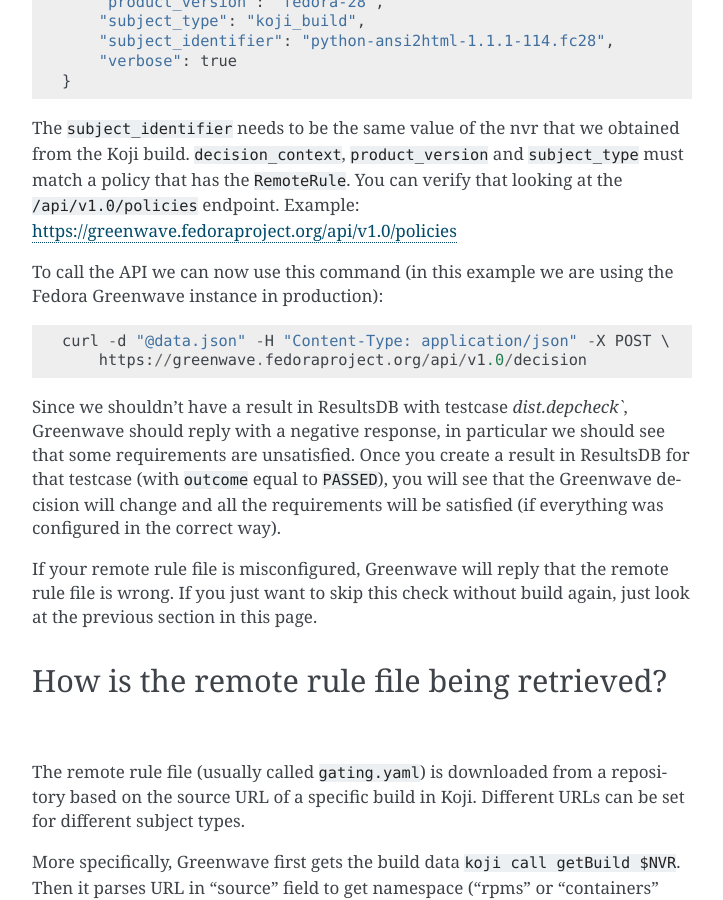
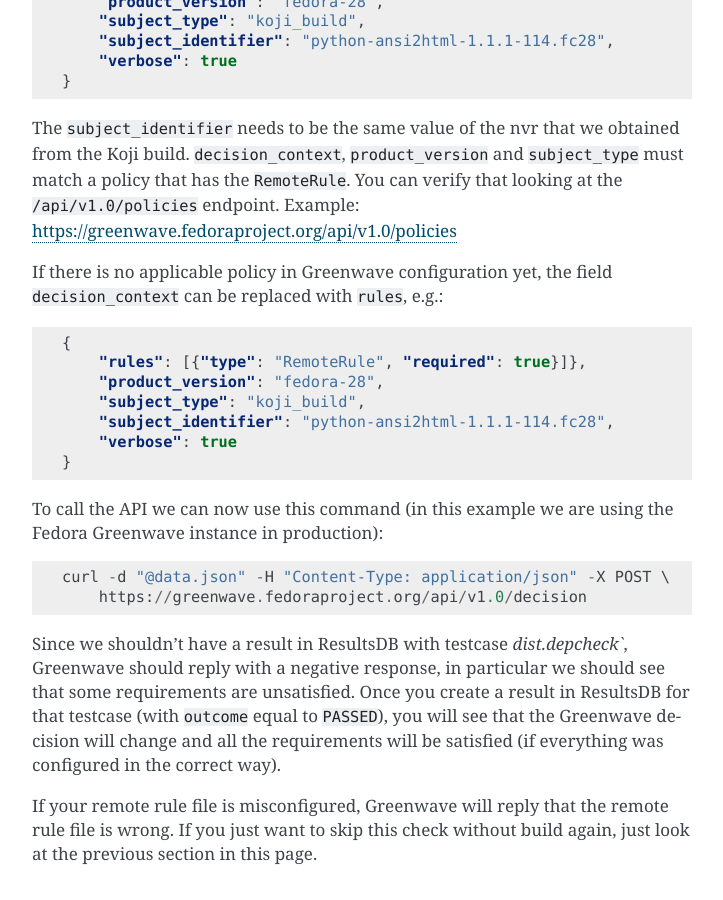
Before and after one commit to release-engineering/greenwave, a Sphinx documentation site: the page built from docs/package-specific-policies.rst, in a window 1280 px wide and 900 px high, scrolled down 3035 px. Shown: the whole window, without its empty margins (388-1111 px from the left). Built offline with Sphinx 7.4.7, drawn with Linux system fonts in a browser that asks for light colours; pages that are not in the unit, such as notebooks, are missing from menus.

Commit message:
docs: Explain remote rule test it there is no policy
Signed-off-by: Lukas Holecek <hluk@email.cz>

```diff
--- a/docs/package-specific-policies.rst
+++ b/docs/package-specific-policies.rst
@@ -160,7 +160,7 @@
 Greenwave decision API. Those are the data for the request, we can save
 them in a ``data.json`` file:
 
-::
+.. code-block:: json
 
         {
             "decision_context": "bodhi_update_push_stable",
@@ -176,6 +176,19 @@
 the ``RemoteRule``. You can verify that looking at the
 ``/api/v1.0/policies`` endpoint.
 Example: https://greenwave.fedoraproject.org/api/v1.0/policies
+
+If there is no applicable policy in Greenwave configuration yet, the field
+``decision_context`` can be replaced with ``rules``, e.g.:
+
+.. code-block:: json
+
+        {
+            "rules": [{"type": "RemoteRule", "required": true}]},
+            "product_version": "fedora-28",
+            "subject_type": "koji_build",
+            "subject_identifier": "python-ansi2html-1.1.1-114.fc28",
+            "verbose": true
+        }
 
 To call the API we can now use this command (in this example we are
 using the Fedora Greenwave instance in production):
```
